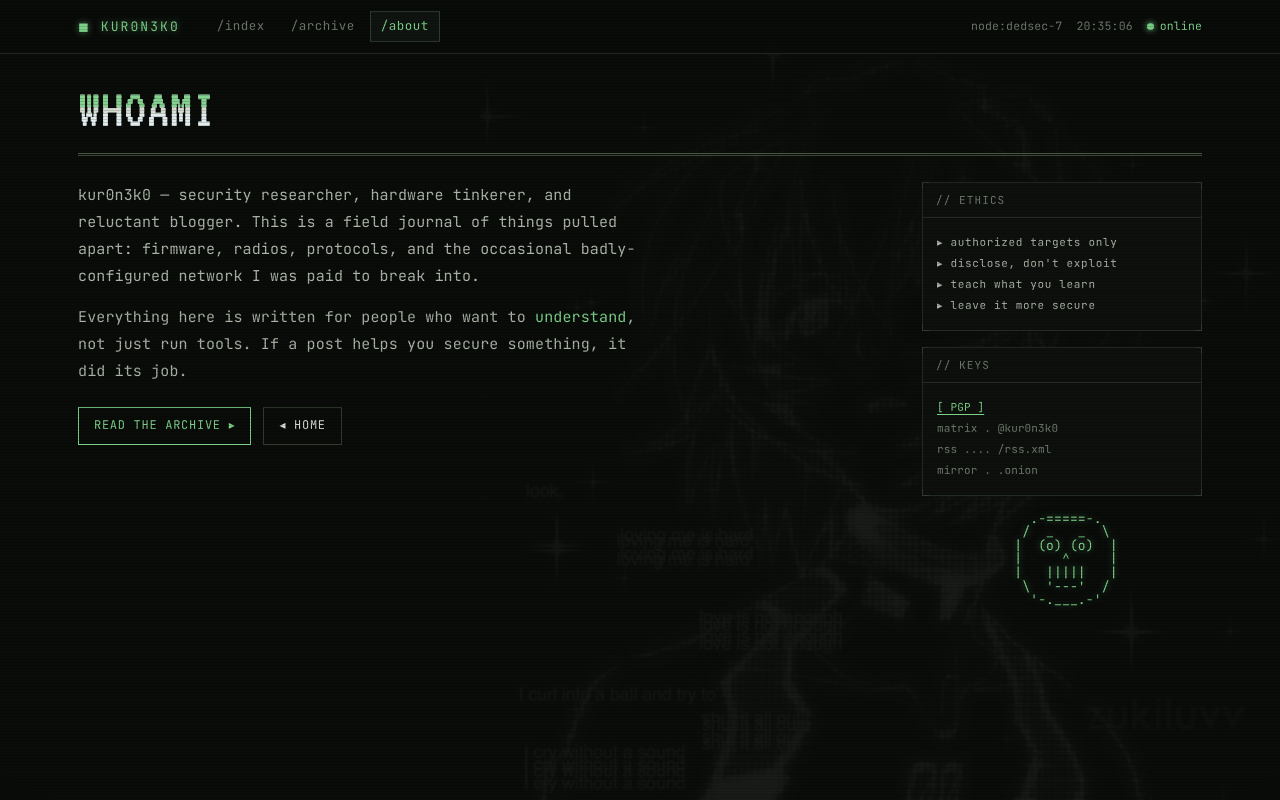
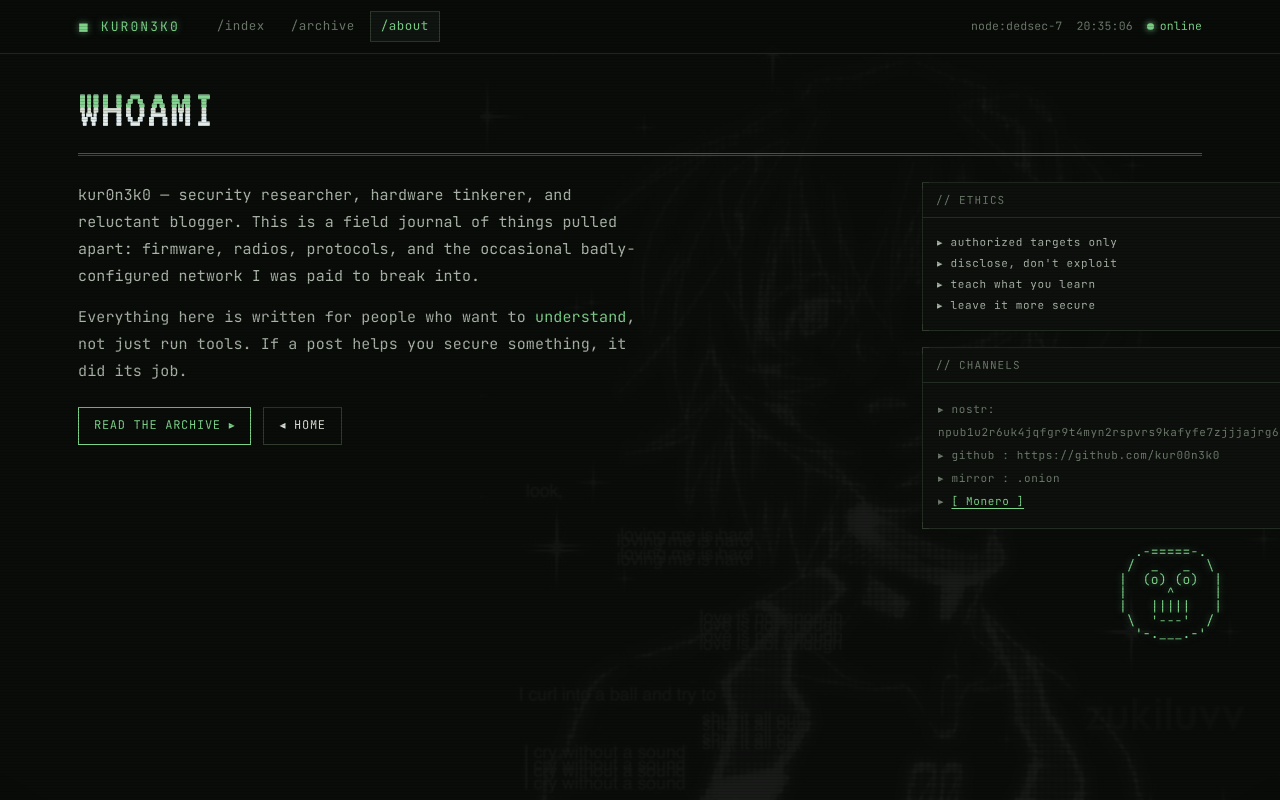
Before and after one commit to kur00n3k0/kur00n3k0.github.io, a Vue app: page /about in a window 1280 px wide. Built offline with nearby package versions, Linux system fonts and the light colour scheme.

Commit message:
Some changes on about page

```diff
--- a/src/views/AboutView.vue
+++ b/src/views/AboutView.vue
@@ -25,6 +25,15 @@ const pgpLines = [
   { t: 'prompt' as const, x: '2lyD6TTtoT0A/iJd4VxtF69LRH53NAgMfOhNRAIakaG/GwTDp3eSQ28F' },
   { t: 'prompt' as const, x: '=ihWi' },
   { t: 'prompt' as const, x: '-----END PGP PUBLIC KEY BLOCK-----' },
+]
+
+const moneroBlock  = ref<InstanceType<typeof CodeBlock>>()
+const moneroWallet = [
+  { t: 'prompt' as const, x: 'Please donate to us so we can keep working'},
+  { t: 'prompt' as const, x: 'For now we only accept donations in Monero and not planning on taking other crypto'},
+  { t: 'prompt' as const, x: ''},
+  { t: 'prompt' as const, x: 'Monero wallet address:'},
+  { t: 'prompt' as const, x: '4ASANdSLMzHMPM9QWKXs7jbhhEFbdSrAaW4g8HLuDJnVSanhnQhMFM2EfuhKQ2jpG9YVBAmW4CYyVNXNNXHGzewtTXeKdRY'},
 ]
 </script>
 
@@ -65,16 +74,16 @@ const pgpLines = [
             leave it more secure
           </div>
         </SitePanel>
-        <SitePanel label="// keys">
-          <div style="padding: 14px">
-            <pre class="code dim" style="font-size: 11px; line-height: 1.9"><span
+        <SitePanel label="// channels">
+          <div style="padding: 15px">
+            <div class="dim mono-xs" style="line-height: 2.1">
+              ▸ nostr: npub1u2r6uk4jqfgr9t4myn2rspvrs9kafyfe7zjjjajrg6ua6phdxqyqnj83q2<br />▸ github : https://github.com/kur00n3k0<br />▸ mirror : .onion<br />▸ <span
                 class="acc"
                 style="cursor: pointer; text-decoration: underline; text-underline-offset: 3px"
-                @click="pgpBlock?.open()"
-                >[ PGP ]</span>
-matrix . @kur0n3k0
-rss .... /rss.xml
-mirror . .onion</pre>
+                @click="moneroBlock?.open()"
+                >[ Monero ]
+            </span>
+            </div>
           </div>
         </SitePanel>
         <div style="display: flex; justify-content: center">
@@ -86,4 +95,5 @@ mirror . .onion</pre>
 
   <!-- PGP key modal (no visible panel, modal only) -->
   <CodeBlock ref="pgpBlock" :no-panel="true" :lines="pgpLines" label="PGP PUBLIC KEY" />
+  <CodeBlock ref="moneroBlock" :no-panel="true" :lines="moneroWallet" label="MONERO WALLET" />
 </template>
--- a/src/views/HomeView.vue
+++ b/src/views/HomeView.vue
@@ -42,7 +42,6 @@ const moneroWallet = [
   { t: 'prompt' as const, x: 'Monero wallet address:'},
   { t: 'prompt' as const, x: '4ASANdSLMzHMPM9QWKXs7jbhhEFbdSrAaW4g8HLuDJnVSanhnQhMFM2EfuhKQ2jpG9YVBAmW4CYyVNXNNXHGzewtTXeKdRY'},
 ]
-
 </script>
 
 <template>
```
